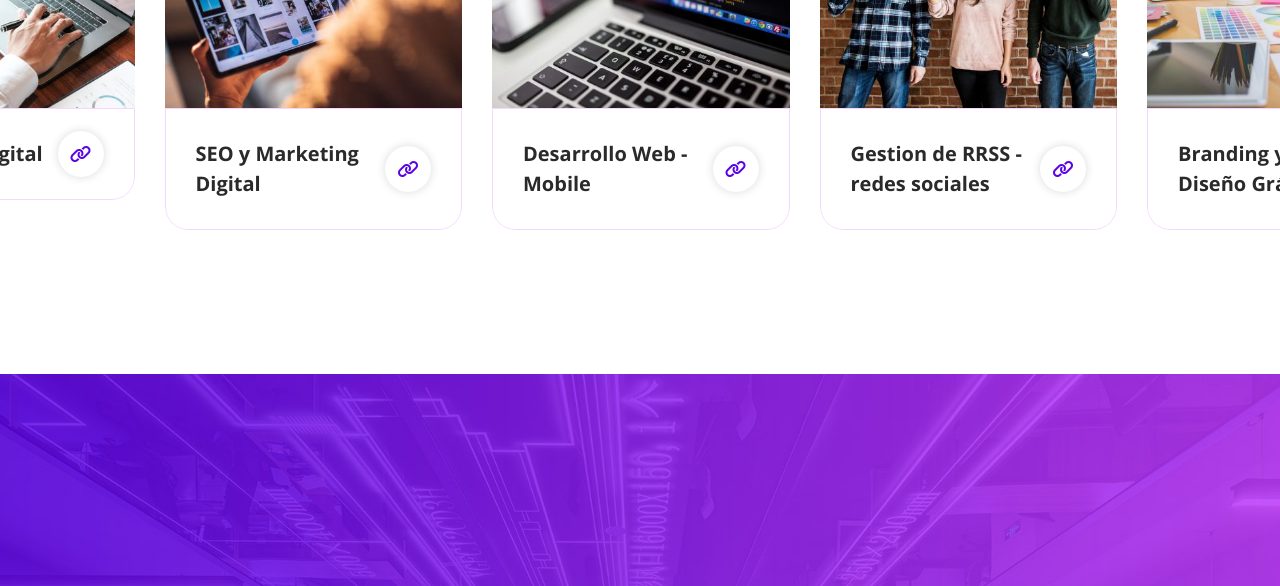
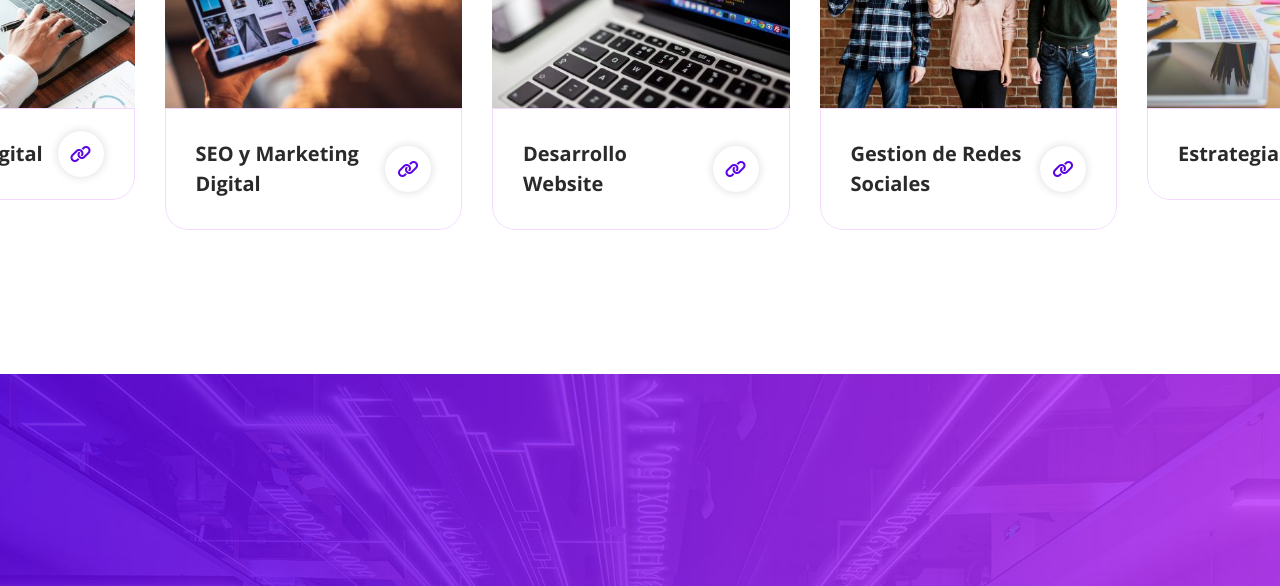
Before and after one commit to Antomaino/Antomaino.github.io, a plain HTML site: page index.html in a window 1280 px wide. Shown: the part 2400-2986 px from the top of the page. Drawn offline with nearby package versions, Linux system fonts and the light colour scheme.

Commit message:
Actualizar index.html

```diff
--- a/index.html
+++ b/index.html
@@ -181,21 +181,21 @@
             <div class="item">
               <img src="assets/images/projects-03.jpg" alt="">
               <div class="down-content">
-                <h4> Desarrollo Web - Mobile</h4>
+                <h4> Desarrollo Website</h4>
                 <a href="#"><i class="fa fa-link"></i></a>
               </div>
             </div>
             <div class="item">
               <img src="assets/images/projects-02.jpg" alt="">
               <div class="down-content">
-                <h4>Gestion de RRSS - redes sociales </h4>
+                <h4>Gestion de Redes Sociales</h4>
                 <a href="#"><i class="fa fa-link"></i></a>
               </div>
             </div>
             <div class="item">
               <img src="assets/images/projects-05.jpg" alt="">
               <div class="down-content">
-                <h4>Branding y Diseño Gráfico</h4>
+                <h4>Estrategias</h4>
                 <a href="#"><i class="fa fa-link"></i></a>
               </div>
             </div>
```
